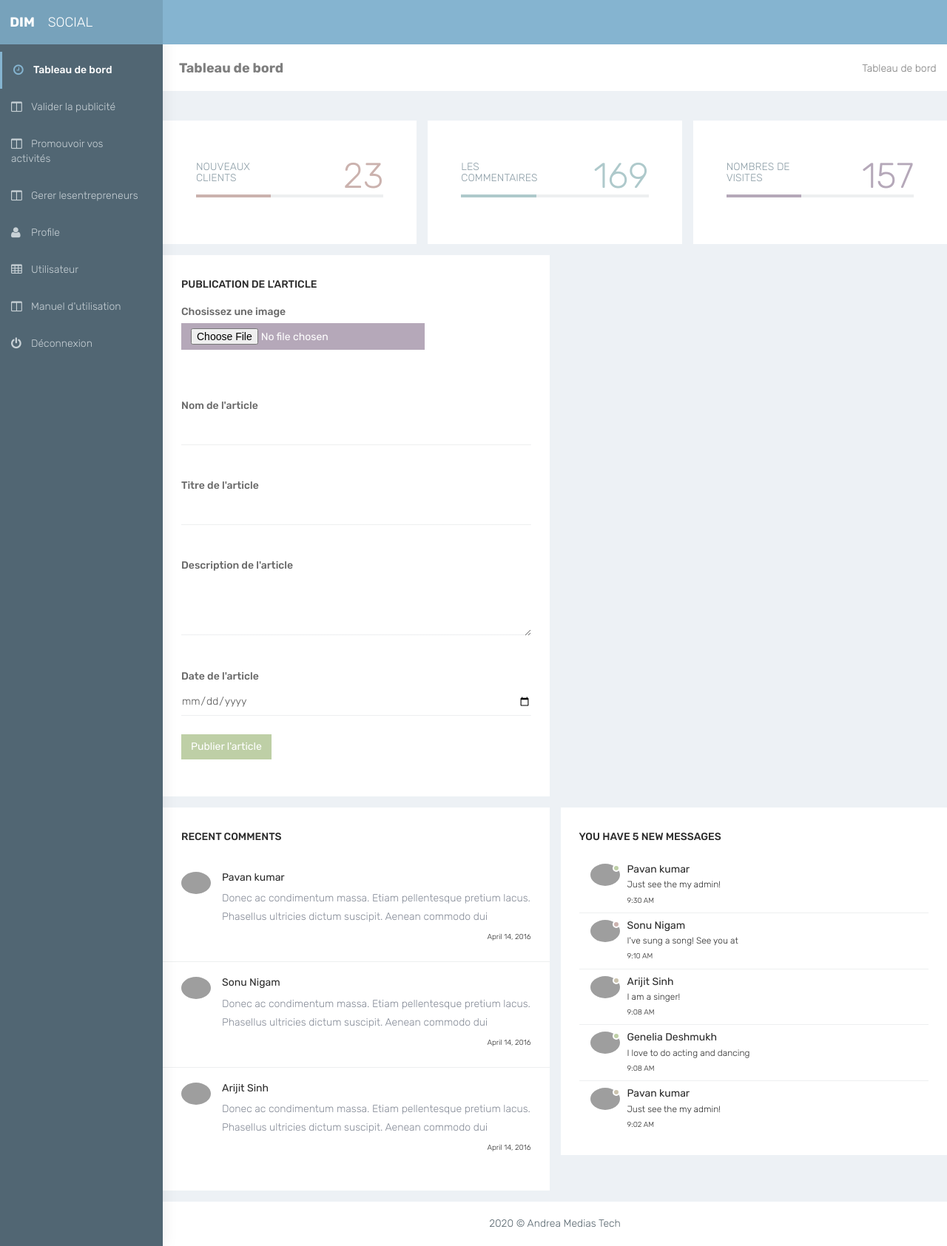
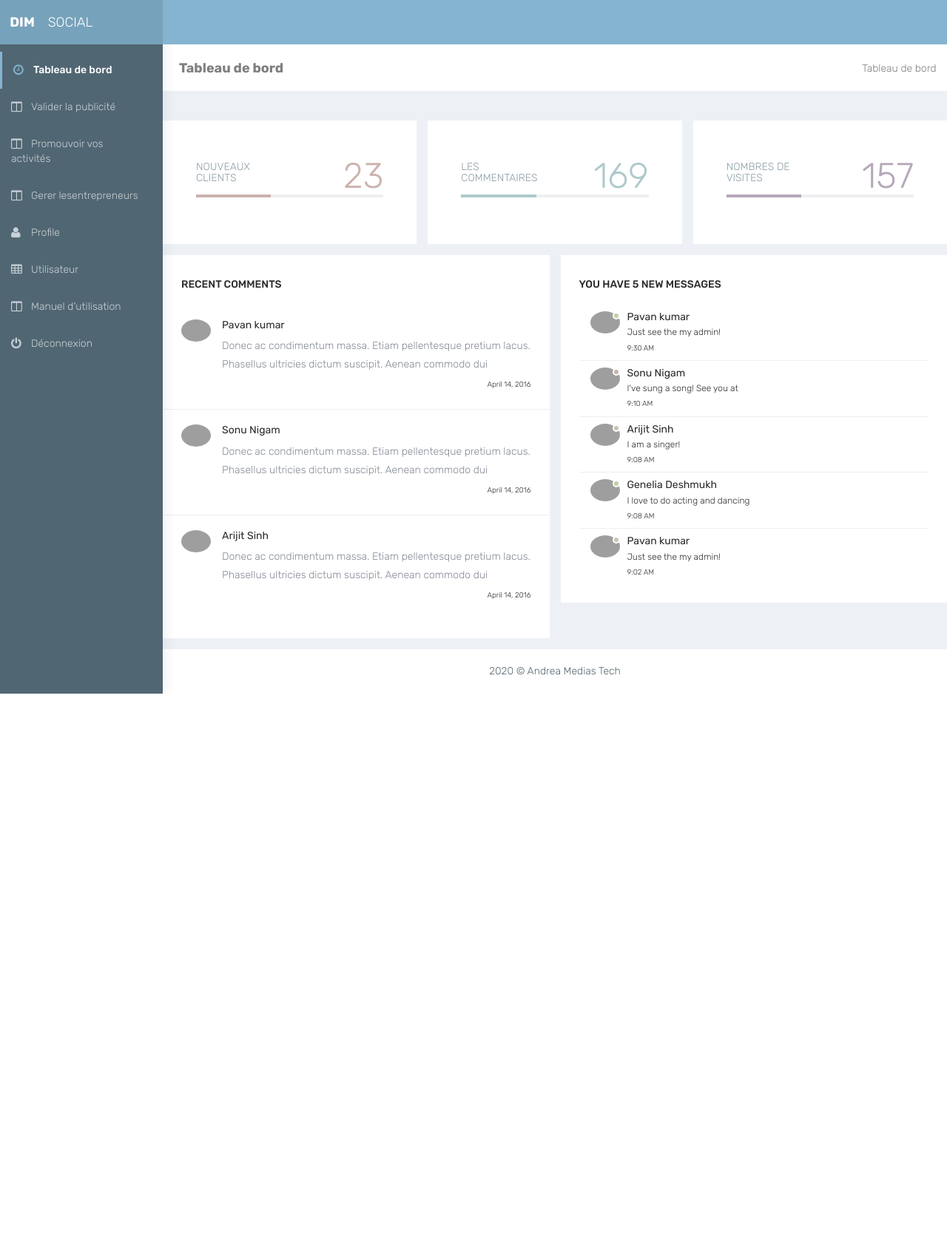
Before and after one commit to patheomwiko/dimsocial, a CodeIgniter app: page /dimsocial/admin in a window 1280 px wide. Shown: the whole page at 74% size. After the commit the page ends 938 px from the top, so only its background shows below. Run offline with CodeIgniter, Linux system fonts and the light colour scheme; some libraries are stand-ins or nearby versions; grey boxes are pictures that could not be loaded.

Commit message:
modification admin

```diff
--- a/application/views/admin/index.php
+++ b/application/views/admin/index.php
@@ -189,61 +189,7 @@
                 <!-- /.row -->
                 <!--row -->
 
-         <div class="row">
-                <div class="col-md-12 col-lg-6 col-sm-12">
-                    <div class="white-box">
-                        <h3 class="box-title">Publication  de l'article</h3>
-                        <form method="POST" action="<?=site_url('admin/upload_entrepreneur');?>" class="form-horizontal form-material">
 
-                            <div class="form-group">
-                                <label class="col-md-12">Chosissez une image</label>
-                                <div class="col-md-12">
-                                    <input type="file" name="files" id="files" class="btn bg-primary"><br>
-                                    <small class="form-text text-danger"><?= form_error('files','<em>','</em>') ?></small><br>
-                                </div>
-                                <div class="col-md-12" id="uploaded_images">
-
-                                </div>
-                            </div>
-
-                            <div class="form-group">
-                                <label class="col-md-12">Nom de l'article</label>
-                                <div class="col-md-12">
-                                    <input type="text" value="<?=set_value('name');?>" name="name" class="form-control form-control-line">
-                                    <small class="form-text text-danger"><?= form_error('name','<em>','</em>') ?></small><br>
-                                </div>
-                            </div>
-
-                            <div class="form-group">
-                                <label class="col-md-12">Titre de l'article</label>
-                                <div class="col-md-12">
-                                    <input type="text" value="<?=set_value('titre');?>" name="titre" class="form-control form-control-line">
-                                    <small class="form-text text-danger"><?= form_error('titre','<em>','</em>') ?></small><br>
-                                </div>
-                            </div>
-                            <div class="form-group">
-                                <label for="example-description" class="col-md-12">Description de l'article</label>
-                                <div class="col-md-12">
-                                    <textarea  rows="4" type="text"  value="<?=set_value('description');?>"  class="form-control form-control-line" name="description" id="example-description"></textarea>
-                                    <small class="form-text text-danger"><?= form_error('description','<em>','</em>') ?></small><br>
-                                </div>
-                            </div>
-                            <div class="form-group">
-                                <label class="col-md-12">Date de l'article</label>
-                                <div class="col-md-12">
-                                    <input type="date"  name="date" value="<?=set_value('date');?>" class="form-control form-control-line"> </div>
-                                    <small class="form-text text-danger"><?= form_error('date','<em>','</em>') ?></small><br>
-                            </div>
-
-                            <div class="form-group">
-                                <div class="col-sm-12">
-                                    <button class="btn btn-success">Publier l'article</button>
-                                </div>
-                            </div>
-                        </form>
-                    </div>
-                </div>
-         </div>
                 <!-- /.row -->
                 <!-- row -->
                 <div class="row">
```
